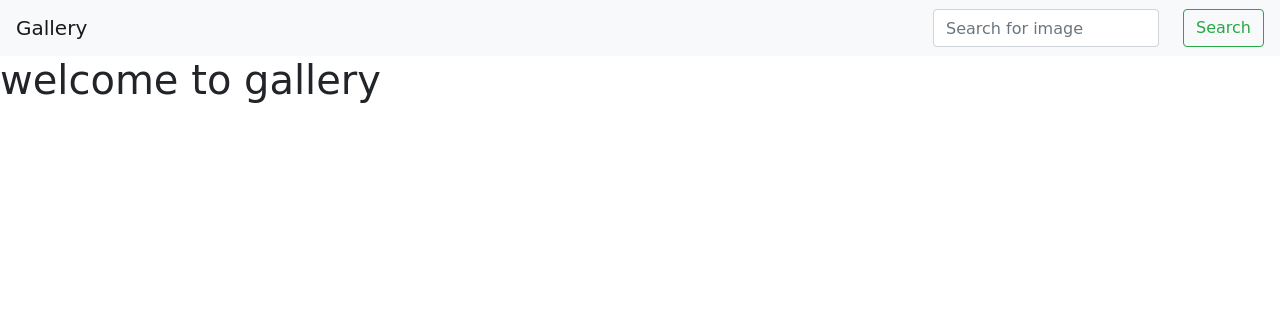
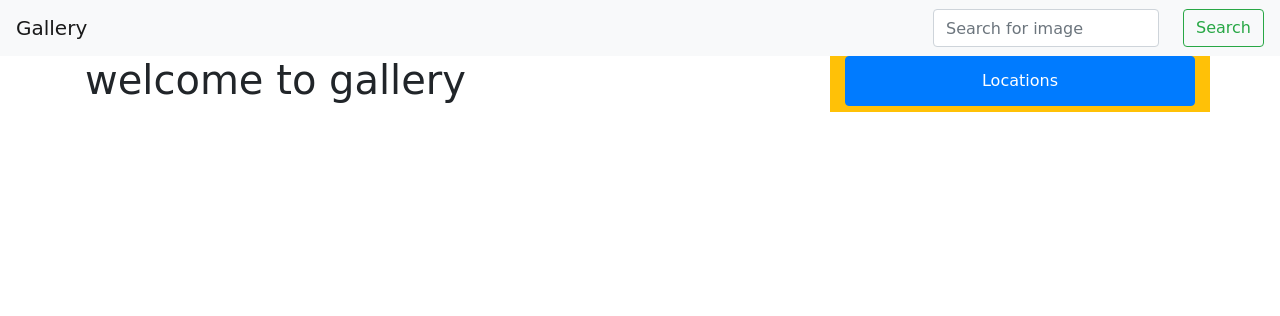
Before and after one commit to Reuben-Kipkemboi/Reuben-s--Gallery, a Django app: page / in a window 1280 px wide. Shown: the top 316 px of the page. Run offline with Django 4.2, Linux system fonts and the light colour scheme; data that the repository does not hold is empty; some libraries are stand-ins or nearby versions; some web fonts are replaced.

Commit message:
ts:list-group-structure - structures list groups to show locations

```diff
--- a/appgallery/templates/index.html
+++ b/appgallery/templates/index.html
@@ -1,14 +1,25 @@
-
 {% extends 'base.html' %}
 {% block content%}
+<div class="container">
+    <div class="row">
+        <div class="col-md-8">
             <h1>welcome to gallery</h1>
             {% for image in templateimages%}
             <h1>{{image.name}} & description == {{image.description}}</h1>
             <p>The Image is shown bellow</p>
             <div class="col-md-4">
-    <img src="{{image.image.url}}"style = "width:400px; height:200px" alt="Image">
+                <img src="{{image.image.url}}" style="width:400px; height:200px" alt="Image">
             </div>
             {% endfor %}
-
-
+        </div>
+        <div class="col-md-4 bg-warning">
+            <ul class="list-group">
+                <li class="list-group-item active text-center" aria-current="true">Locations</li>
+                {% for location in localtemplates%}
+                <a href="/?location={{location.location}}"><li class="list-group-item text-center list-group-item-action">{{location.location}}</li></a>
+                {% endfor %}
+            </ul>
+        </div>
+    </div>
+</div>
 {% endblock content%}
```
Lines whose indentation alone changed are shown as unchanged.
